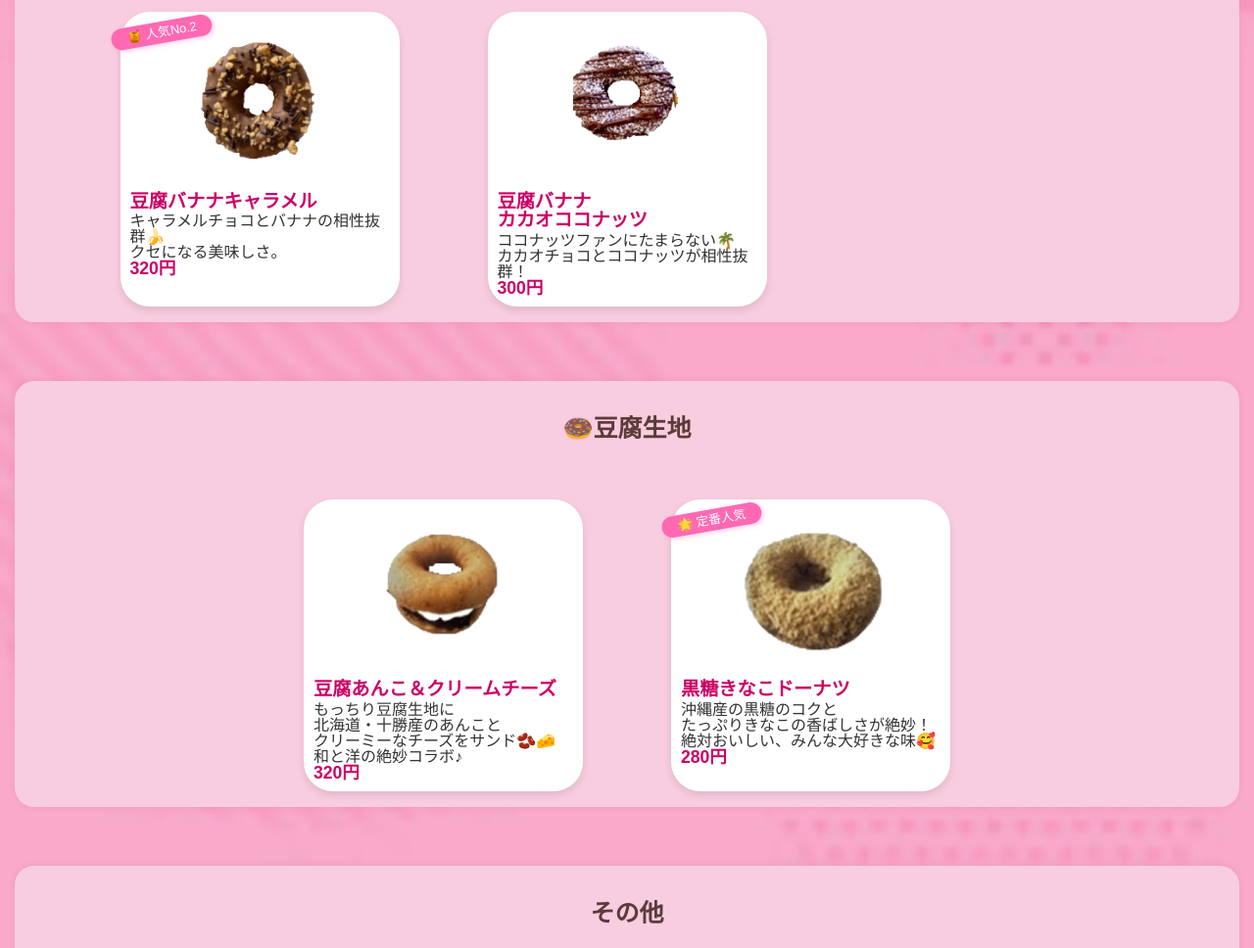
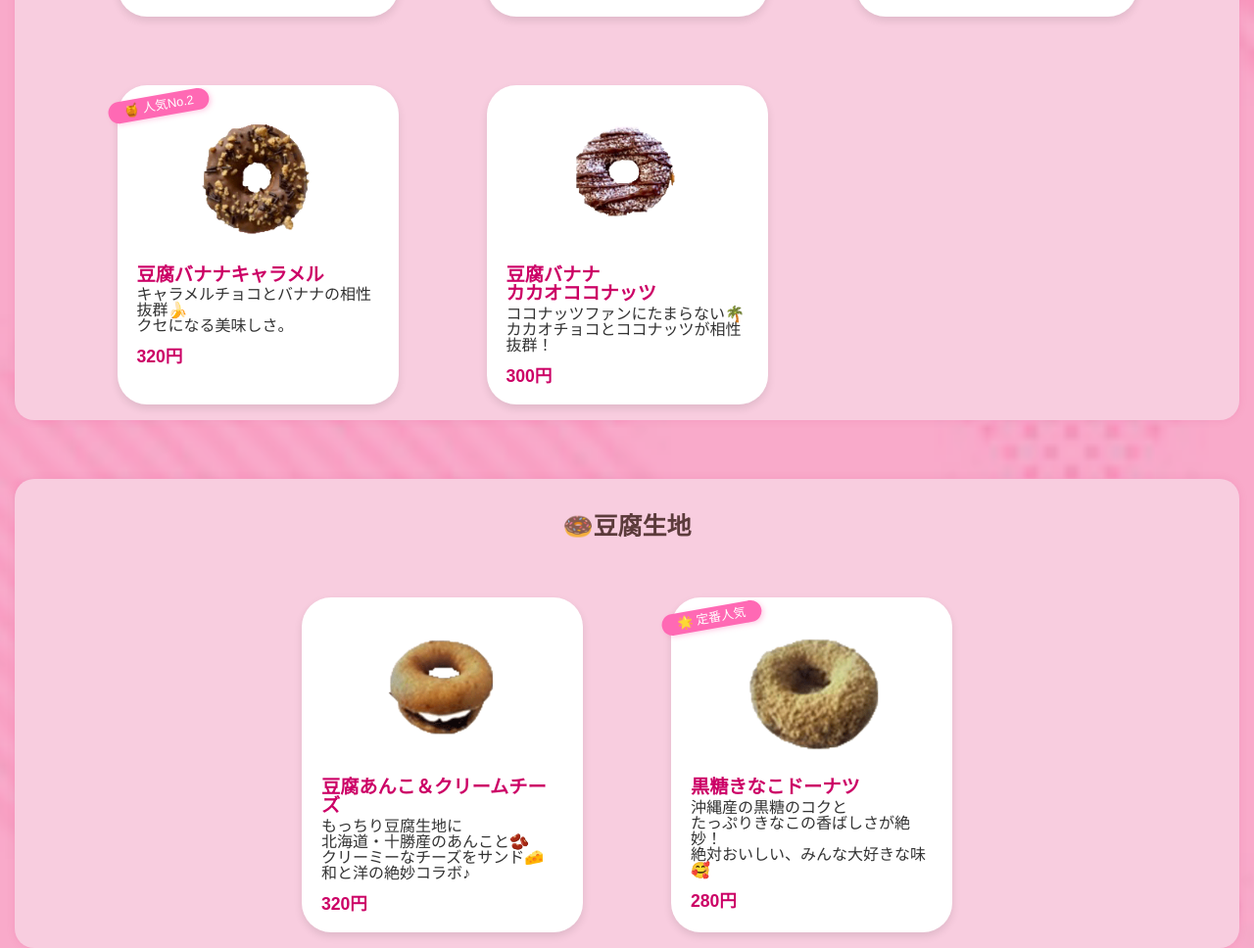
Before and after one commit to mako-cyber/donut, a plain HTML site: page menu.html in a window 1280 px wide. Shown: the part 1493-2461 px from the top of the page at 98% size. Drawn offline with Linux system fonts and the light colour scheme; some packages are replaced by stand-ins of ours.

Commit message:
Add files via upload

```diff
--- a/CSS/concept.css
+++ b/CSS/concept.css
@@ -12,7 +12,7 @@ a {
 }
 
 body {
-    font-family: sans-serif;
+    font-family: "ads-ayumin", sans-serif;
     font-size: 16px;
     color: #000;
     line-height: 1;
--- a/CSS/index.css
+++ b/CSS/index.css
@@ -277,6 +277,7 @@ img {
 .item-list p {
     font-weight: bold;
     color: #ee2f7b;
+    padding-bottom: 20px;
 }
 
 .link-buttton-area2 {
@@ -302,8 +303,9 @@ img {
     display: flex;
     justify-content: space-around;
     max-width: 1500px;
-    max-width: 90%;
+    max-width: 60%;
     margin-top: 60px;
+    gap: 50px;
     margin-left: auto;
     margin-right: auto;
 }
@@ -315,6 +317,7 @@ img {
 .line-up-box p {
     color: #5f2a1c;
     font-weight: bold;
+    padding-bottom: 20px;
 }
 
 .line-up-box img {
--- a/CSS/menu.css
+++ b/CSS/menu.css
@@ -61,7 +61,7 @@ h2 {
 
 .menu-items {
     display: grid;
-    grid-template-columns: repeat(auto-fit,285px);
+    grid-template-columns: repeat(auto-fit,287px);
     column-gap: 90px;
     row-gap: 70px;
     justify-content: center;
@@ -72,13 +72,13 @@ h2 {
     background-color: #ffffff;
     border-radius: 30px;
     box-shadow: 0 4px 8px rgba(0, 0, 0, 0.1);
-    padding: 10px;
+    padding: 20px;
     position: relative;
 }
 
 .menu-items img {
     width: 100%;
-    max-height: 160px;
+    max-height: 150px;
     object-fit: contain;
     border-radius: 12px;
     margin-bottom: 0.5rem;
@@ -91,6 +91,7 @@ h2 {
 }
 
 .menu-items .price {
+    padding-top: 15px;
     font-size: 1.1rem;
     font-weight: bold;
     color: #cc0066;
--- a/menu.html
+++ b/menu.html
@@ -164,8 +164,8 @@
                     <img src="images/1x/豆腐あんこ＆クリームチーズ.png" alt="豆腐あんこ＆クリームチーズ">
                     <h3>豆腐あんこ＆クリームチーズ</h3>
                     <p>もっちり豆腐生地に<br>
-                        北海道・十勝産のあんこと<br>
-                        クリーミーなチーズをサンド🫘🧀<br>
+                        北海道・十勝産のあんこと🫘<br>
+                        クリーミーなチーズをサンド🧀<br>
                         和と洋の絶妙コラボ♪</p>
                     <div class="price">320円</div>
                 </div>
@@ -241,7 +241,7 @@
         <nav class="footer-nav">
             <a href="index.html">🏠 トップ</a>
             <a href="menu.html">🍽 メニュー</a>
-            <a href="news.html">🗺 NEWS</a>
+            <a href="index.html #area-1">🗺 NEWS</a>
             <a href="https://akamaru0218.base.shop/">✉️ SHOP</a>
         </nav>
         <div class="footer-sns">
```
Also changed, not shown: concept.html (+1 -1 lines), index.html (+8 -4 lines).
